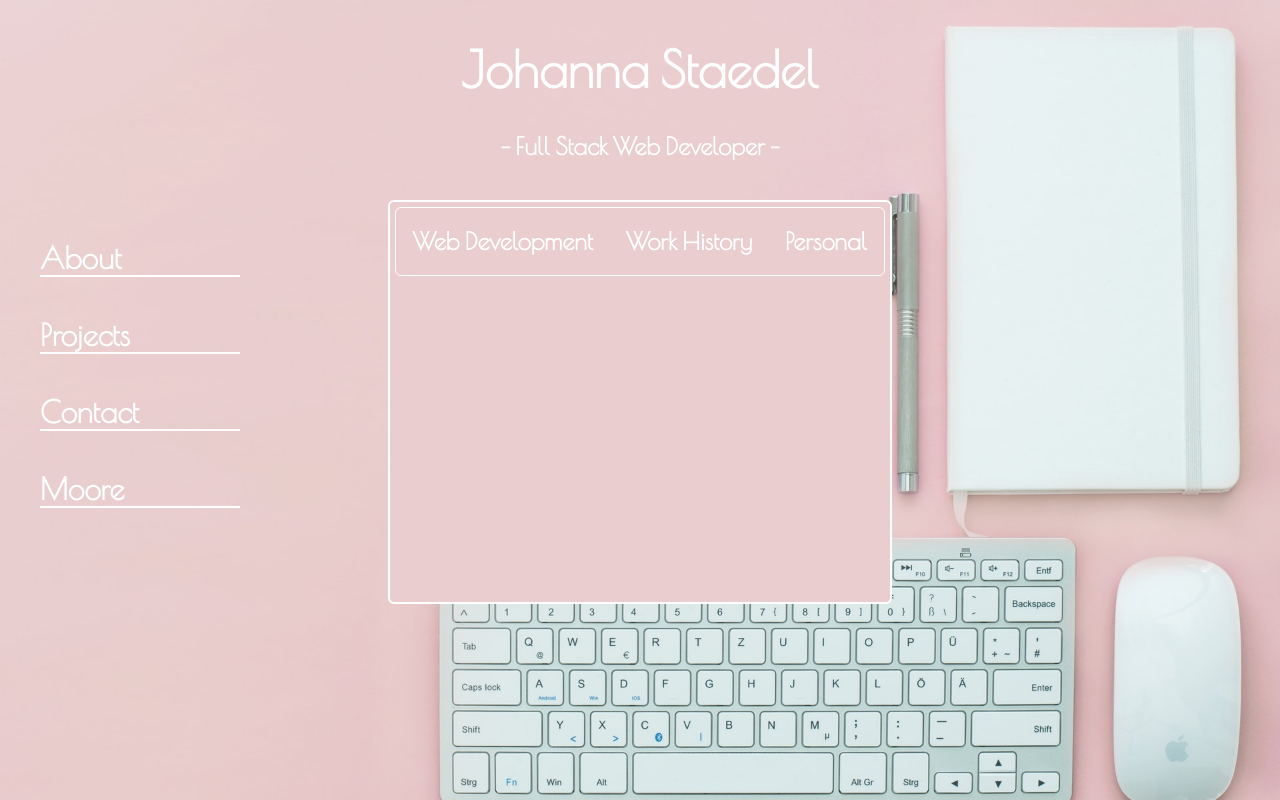
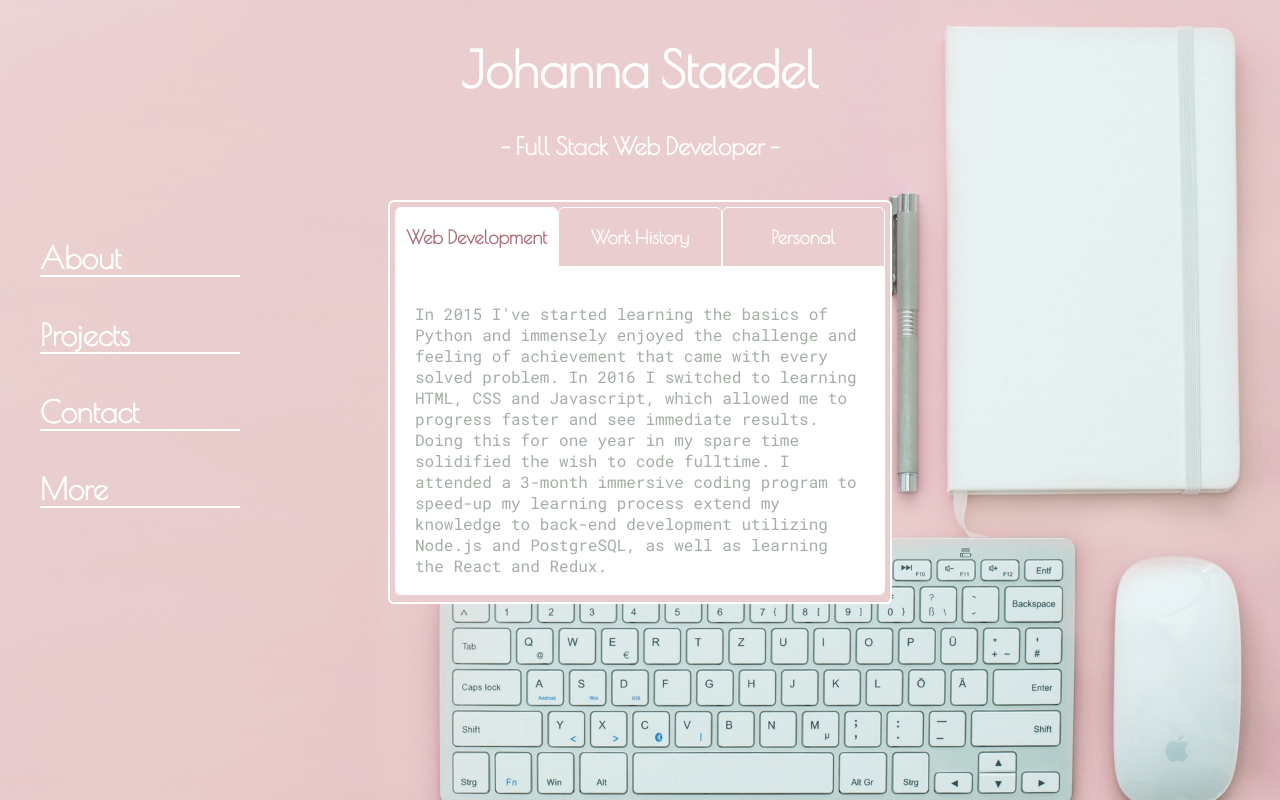
Before and after one commit to bluecherryme/Portfolio, a React (Create React App) app: page / in a window 1280 px wide. Built offline with nearby package versions, Linux system fonts and the light colour scheme.

Commit message:
tabs finished

```diff
--- a/public/index.html
+++ b/public/index.html
@@ -12,6 +12,7 @@
     <link rel="shortcut icon" href="%PUBLIC_URL%/favicon.ico">
     <link href="https://fonts.googleapis.com/css?family=Poiret+One" rel="stylesheet">
     <link href="https://fonts.googleapis.com/css?family=Open+Sans" rel="stylesheet">
+    <link href="https://fonts.googleapis.com/css?family=Roboto+Mono" rel="stylesheet">
     <!--
       Notice the use of %PUBLIC_URL% in the tags above.
       It will be replaced with the URL of the `public` folder during the build.
--- a/src/Components/About.css
+++ b/src/Components/About.css
@@ -8,11 +8,28 @@
     z-index: 1;
 }
 
+.About-inner{
+    margin: 5px;
+    height: 388px;
+}
+
 .tabs{
-    margin: 5px 5px 0 5px;
-    border: 1px solid white;
-    border-radius:6px;
     display: flex;
     justify-content: space-around;
+    height: 60px;
+}
 
+.h2Wrapper{
+    border: 1px solid white;
+    width: 33.3333%;
+    border-radius:6px 6px 0 0;
+    text-align: center;
 }
+
+.content{
+    padding: 20px;
+    background-color: white;
+    height: 288px;
+    border-radius: 0 0 6px 6px;
+    color: #A4AEA5;
+}
--- a/src/Components/About.js
+++ b/src/Components/About.js
@@ -3,13 +3,73 @@ import './About.css';
 
 
 export default class About extends Component{
+    constructor(){
+        super();
+
+        this.state={webDev:true, workHistory: false, personal:false}
+
+        this.changeTab = this.changeTab.bind(this);
+    }
+
+    changeTab(tab){
+        switch(tab){
+            case "webDev":
+                this.setState({webDev:true, workHistory:false,personal:false});
+                break;
+            case "workHistory":
+                this.setState({webDev:false, workHistory:true,personal:false});
+                break;
+            case "personal":
+                this.setState({webDev:false, workHistory:false,personal:true});
+        }
+    }
+
     render(){
+        console.log(this.state)
         return(
             <div className="About">
-                <div className="tabs">
-                    <h2>Web Development</h2>
-                    <h2>Work History</h2>
-                    <h2>Personal</h2>
+                <div className="About-inner">
+                    <div className="tabs">
+
+                        <div onClick={()=>this.changeTab("webDev")}
+                            className="h2Wrapper" style={this.state.webDev?{backgroundColor:'white',color: "#AA6D78"}:null}>
+                            <h3>Web Development</h3>
+                        </div>
+                        <div onClick={()=>this.changeTab("workHistory")}
+                            className="h2Wrapper" style={this.state.workHistory?{backgroundColor:'white',color: "#AA6D78"}:null}>
+                            <h3>Work History</h3>
+                        </div>
+                        <div onClick={()=>this.changeTab("personal")}
+                            className="h2Wrapper" style={this.state.personal?{backgroundColor:'white',color: "#AA6D78"}:null}>
+                            <h3>Personal</h3>
+                        </div>
+                    </div>
+                    {this.state.webDev?
+                        <div className="content">
+                            <p>In 2015 I've started learning the basics of Python and immensely enjoyed
+                            the challenge and feeling of achievement that came with every solved problem.
+                            In 2016 I switched to learning HTML, CSS and Javascript, which allowed me to
+                            progress faster and see immediate results. Doing this for one year in my spare
+                            time solidified the wish to code fulltime. I attended a 3-month immersive coding
+                            program to speed-up my learning process extend my knowledge to back-end development
+                            utilizing Node.js and PostgreSQL, as well as learning the React and Redux.    </p>
+                        </div>:null}
+                    {this.state.workHistory?
+                        <div className="content">
+                            <p>I worked for nearly 10 years in
+                            the production industry in planning and
+                            disposition and for the last 6 years I have
+                            been working in the legal industry.
+                            Whilst I enjoyed both occupations, I felt I needed
+                            a new challenge and programming certainly qualifies as that.</p>
+                        </div>:null}
+                    {this.state.personal?
+                        <div className="content">
+                            <p>As an avid traveller I feel nowhere and everywhere at home!
+                            I love to discover new things, travel to new places and meet new people
+                            but I just as much like to hide away and solve a problem, learn some
+                            more code and fix a bug. In my free time, I am drawn to nature, hiking and camping.</p>
+                        </div>:null}
                 </div>
             </div>
         );
--- a/src/Components/Nav.js
+++ b/src/Components/Nav.js
@@ -8,7 +8,7 @@ export default class Nav extends Component{
                 <h3>About</h3>
                 <h3>Projects</h3>
                 <h3>Contact</h3>
-                <h3>Moore</h3>
+                <h3>More</h3>
             </div>
         );
     }
--- a/src/index.css
+++ b/src/index.css
@@ -9,5 +9,5 @@ h1, h2, h3, h4{
 }
 
 p{
-  font-family: 'Open Sans', sans-serif;
+  font-family: 'Roboto Mono', monospace;
 }
```
